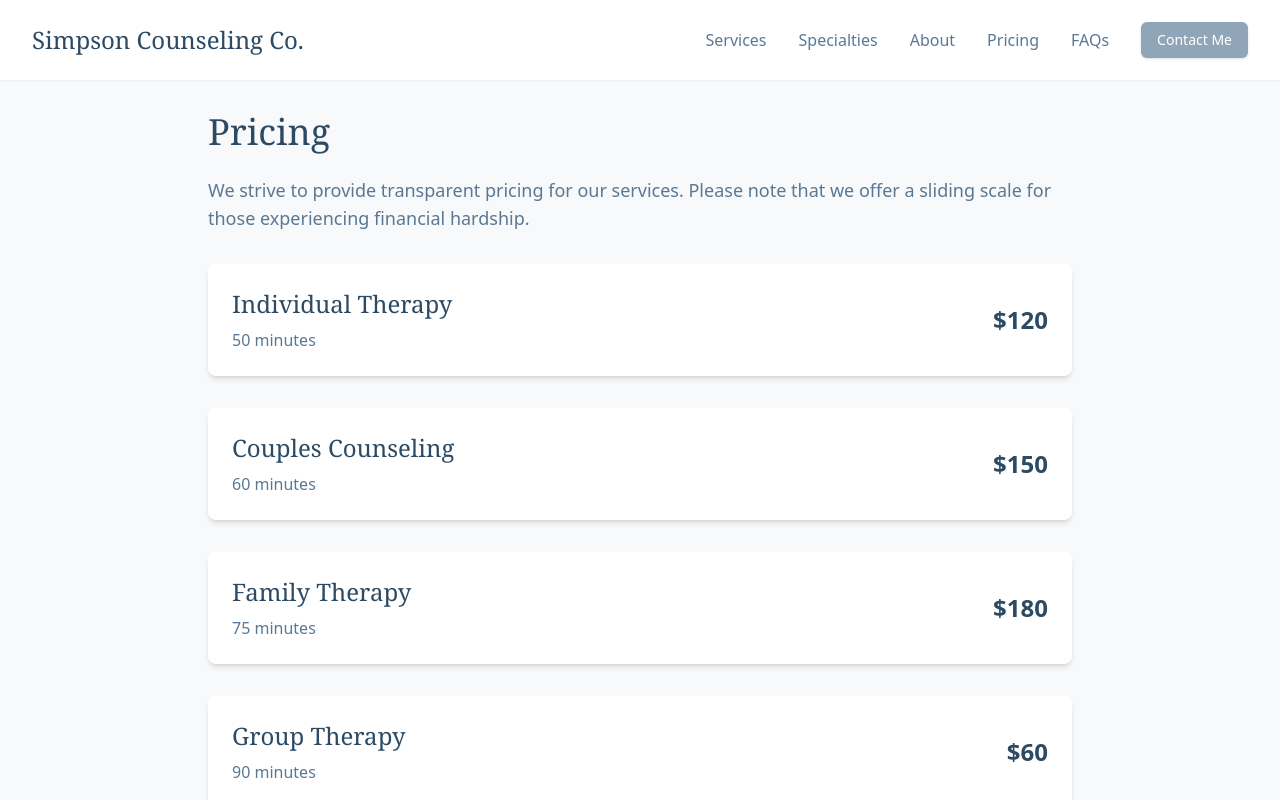
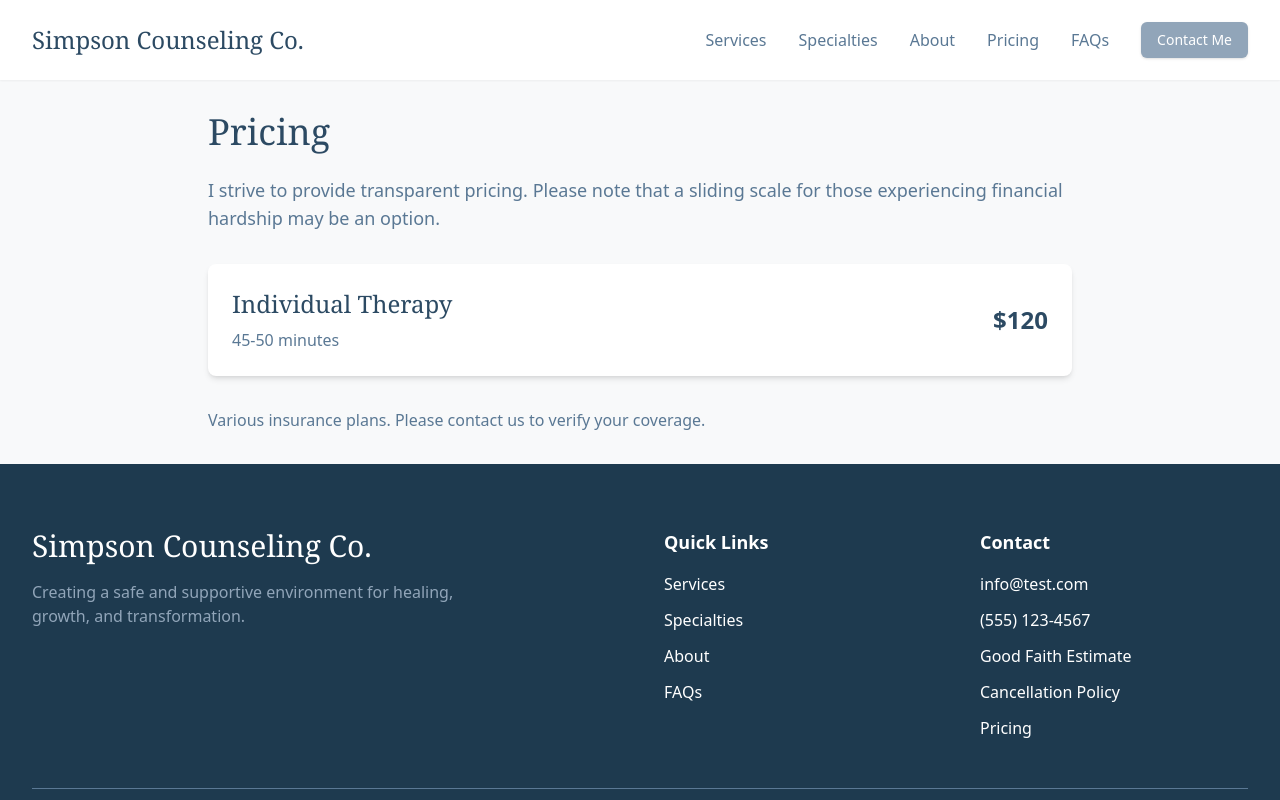
Before and after one commit to mdsimpson09/counseling, a Next.js app: page /pricing in a window 1280 px wide. Shown: the top 800 px of the page. Built offline with nearby package versions, Linux system fonts and the light colour scheme.

Commit message:
pricing page

```diff
--- a/app/pricing/page.tsx
+++ b/app/pricing/page.tsx
@@ -9,32 +9,18 @@ export default function PricingPage() {
         <div className="max-w-4xl mx-auto px-4 py-8">
           <h1 className="text-4xl font-serif text-simpson-blue mb-6">Pricing</h1>
           <p className="text-lg text-simpson-blue-light mb-8">
-            We strive to provide transparent pricing for our services. Please note that we offer a sliding scale for those experiencing financial hardship.
+            I strive to provide transparent pricing. Please note that a sliding scale for those experiencing financial hardship may be an option.
           </p>
           <div className="space-y-8">
             <PricingItem
               service="Individual Therapy"
               price="$120"
-              duration="50 minutes"
+              duration="45-50 minutes"
             />
-            <PricingItem
-              service="Couples Counseling"
-              price="$150"
-              duration="60 minutes"
-            />
-            <PricingItem
-              service="Family Therapy"
-              price="$180"
-              duration="75 minutes"
-            />
-            <PricingItem
-              service="Group Therapy"
-              price="$60"
-              duration="90 minutes"
-            />
+
           </div>
           <p className="mt-8 text-simpson-blue-light">
-            We accept various insurance plans. Please contact us to verify your coverage.
+            Various insurance plans. Please contact us to verify your coverage.
           </p>
         </div>
       </main>
```
